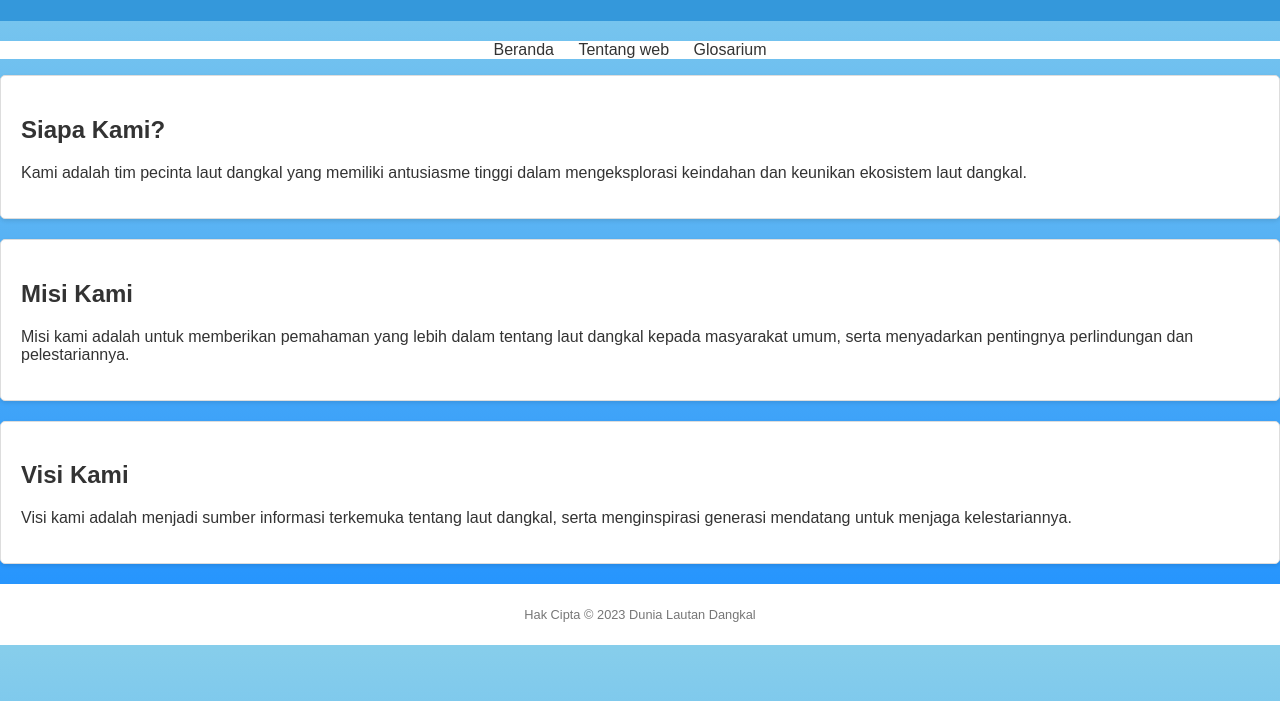
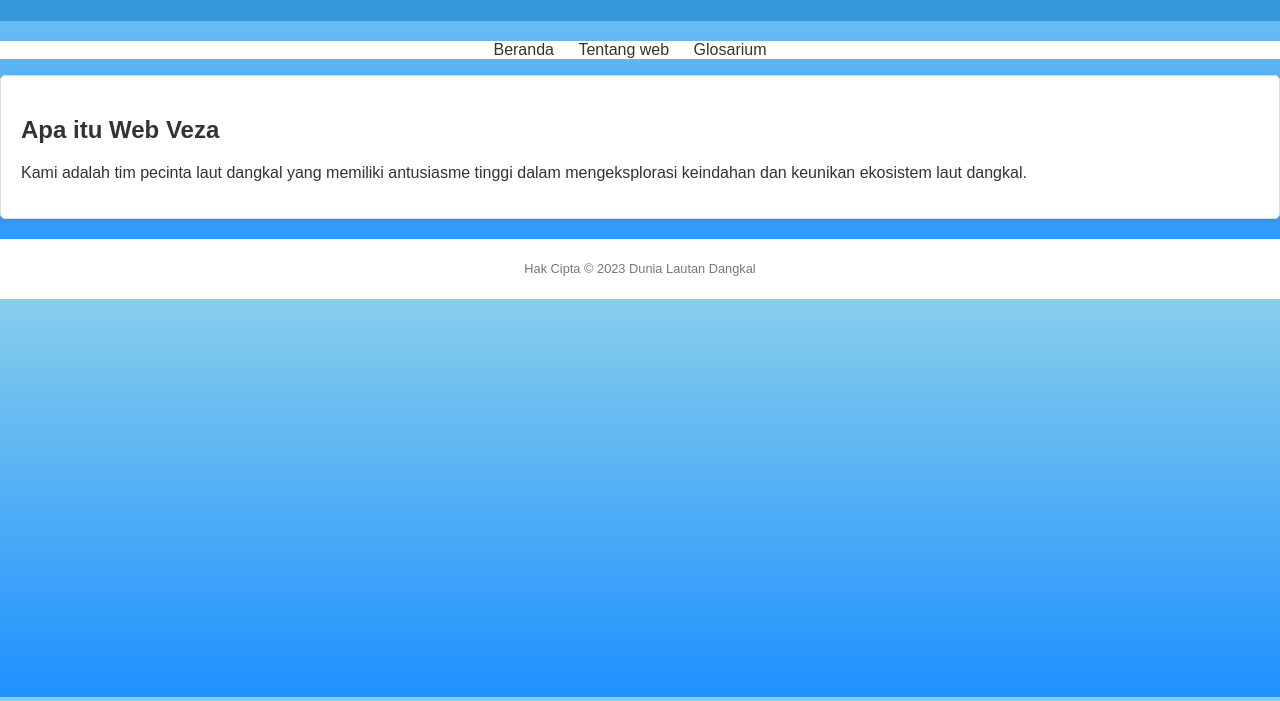
Before and after one commit to Bl4ck-lion/OSEANTARA, a plain HTML site: page about/about-web.html in a window 1280 px wide. Shown: the part 99-800 px from the top of the page. Drawn offline with Linux system fonts and the light colour scheme; files that its build step writes are made by us from their sources.

Commit message:
Update about-web.html

```diff
--- a/about/about-web.html
+++ b/about/about-web.html
@@ -4,7 +4,7 @@
     <meta charset="UTF-8">
     <meta name="viewport" content="width=device-width, initial-scale=1.0">
     <link rel="stylesheet" href="about/css/style.css">
-    <title>Tentang Kami - Dunia Lautan Dangkal</title>
+    <title>Tentang Web - Veza </title>
 </head>
 <body class="about-page">
     <header>
@@ -14,27 +14,17 @@
     <nav>
         <ul>
             <li><a href="index.html">Beranda</a></li>
-            <li><a href="about/about-us.html">Tentang web</a></li>
+            <li><a href="about-us.html">Tentang web</a></li>
             <li><a href="glosarium.html">Glosarium</a></li>
         </ul>
     </nav>
 
     <main>
         <section>
-            <h2>Siapa Kami?</h2>
+            <h2>Apa itu Web Veza</h2>
             <p>Kami adalah tim pecinta laut dangkal yang memiliki antusiasme tinggi dalam mengeksplorasi keindahan dan keunikan ekosistem laut dangkal.</p>
         </section>
 
-        <section>
-            <h2>Misi Kami</h2>
-            <p>Misi kami adalah untuk memberikan pemahaman yang lebih dalam tentang laut dangkal kepada masyarakat umum, serta menyadarkan pentingnya perlindungan dan pelestariannya.</p>
-        </section>
-
-        <section>
-            <h2>Visi Kami</h2>
-            <p>Visi kami adalah menjadi sumber informasi terkemuka tentang laut dangkal, serta menginspirasi generasi mendatang untuk menjaga kelestariannya.</p>
-        </section>
-    </main>
 
     <footer>
         <p>Hak Cipta © 2023 Dunia Lautan Dangkal</p>
```
